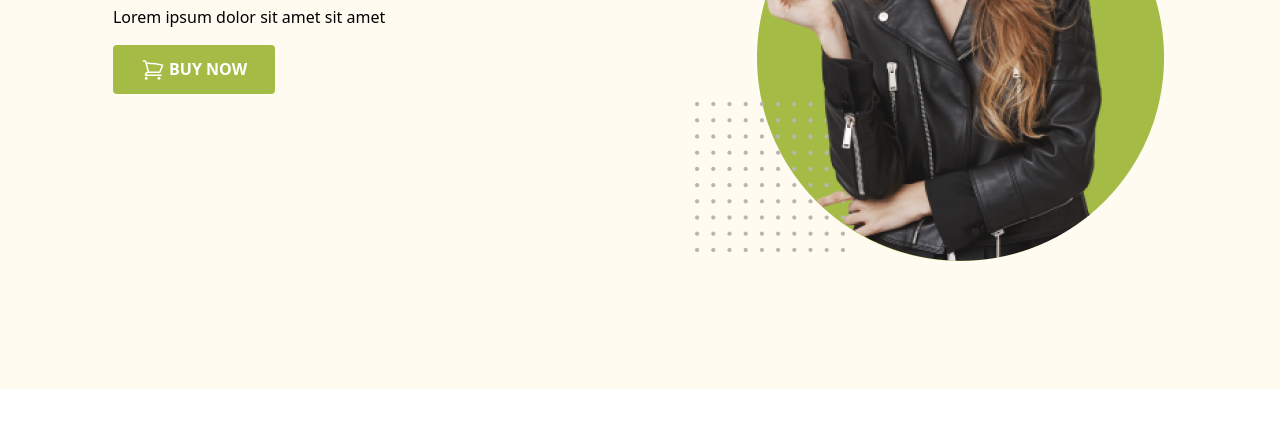
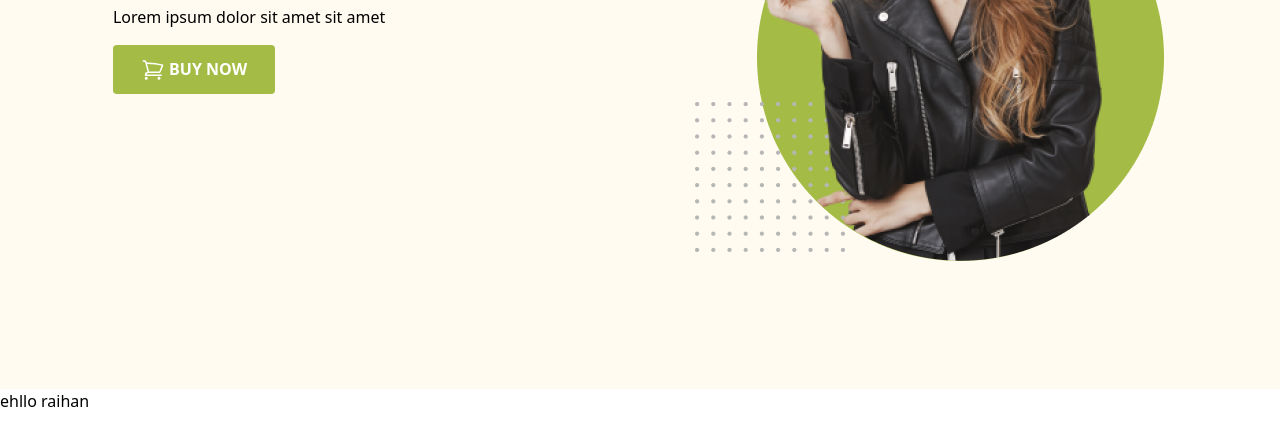
Before and after one commit to MD-RaihanHossen/Winter-constellations, a plain HTML site: page index.html in a window 1280 px wide. Shown: the part 322-768 px from the top of the page. Drawn offline with nearby package versions, Linux system fonts and the light colour scheme.

Commit message:
data input

```diff
--- a/index.html
+++ b/index.html
@@ -50,7 +50,7 @@
 
     </main>
     <footer>
-
+      <h1>ehllo raihan</h1>
     </footer>
 </body>
 </html>
```
